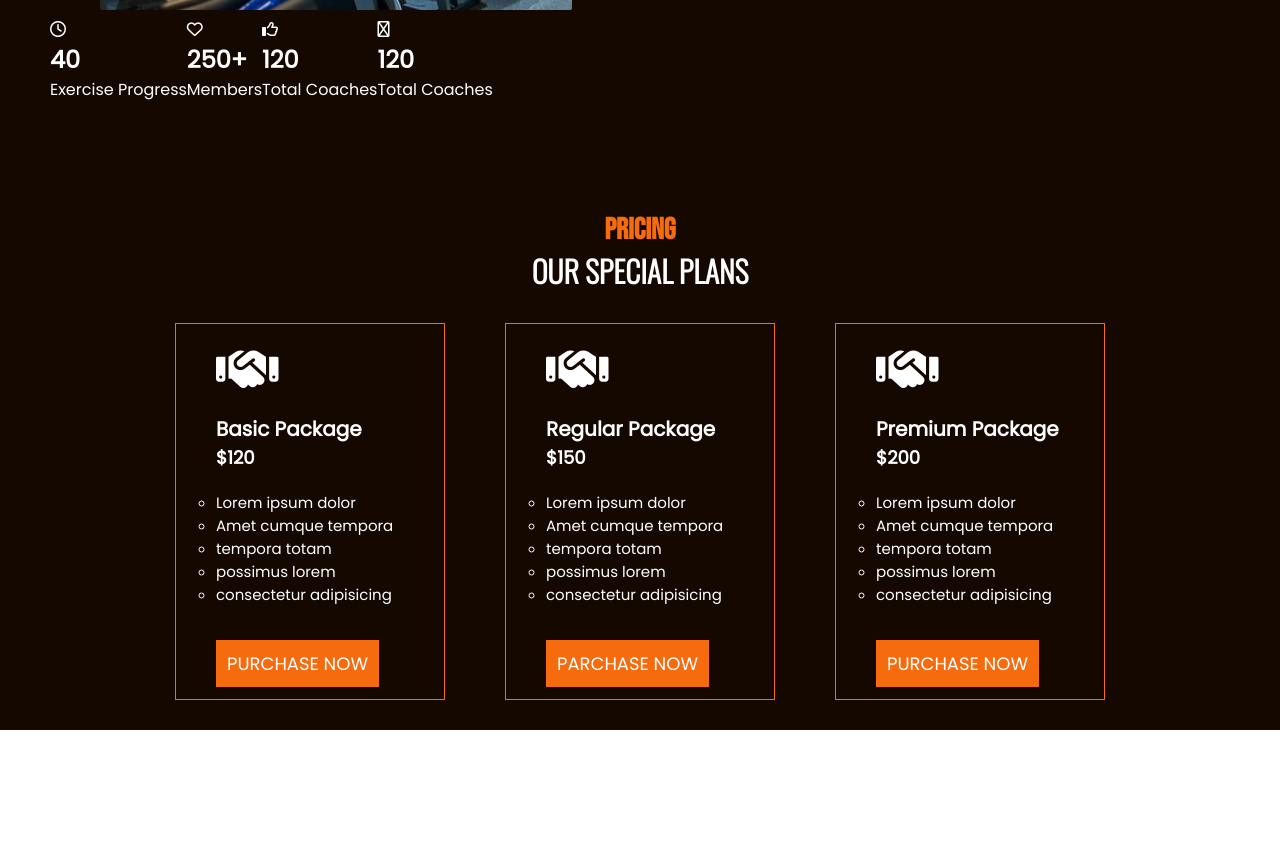
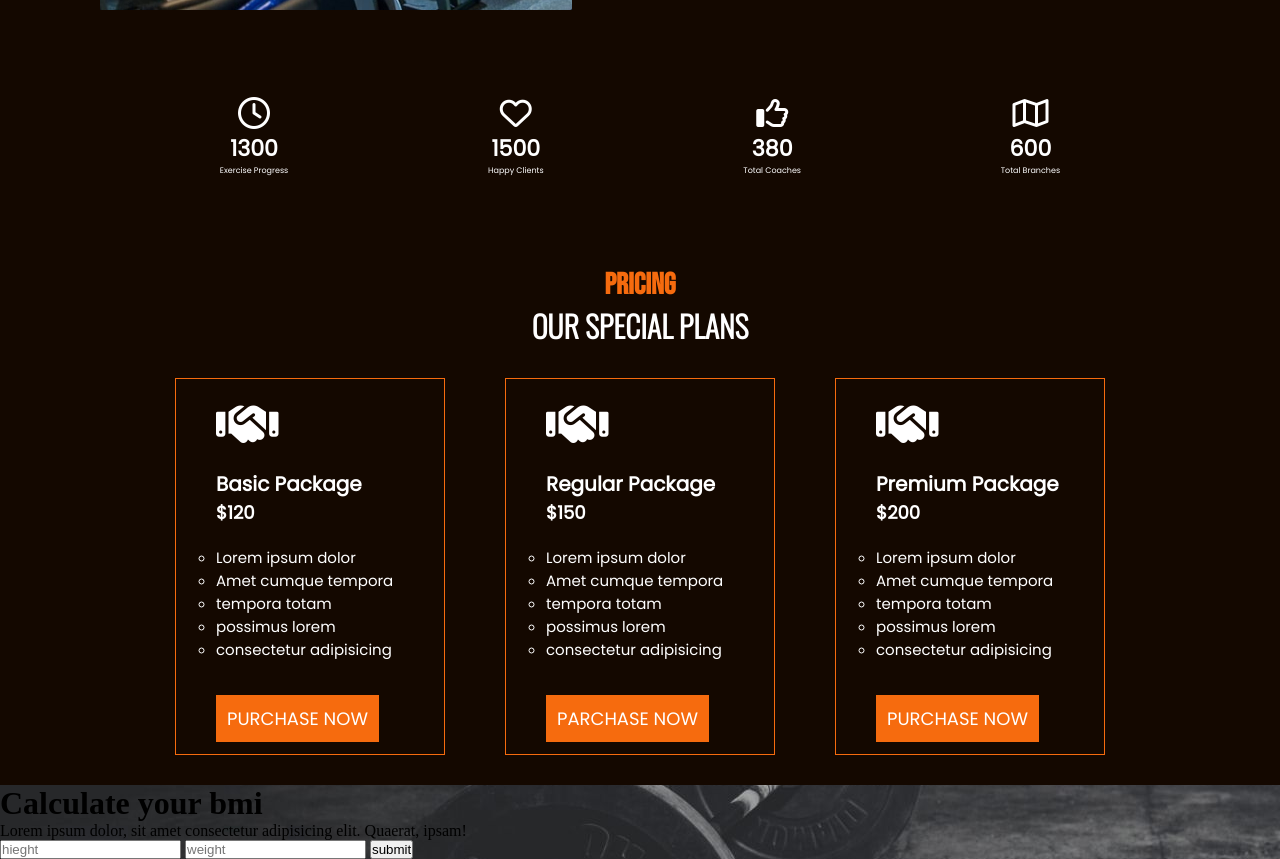
Before and after one commit to brightdartey/Fitness-website, a plain HTML site: page index.html in a window 1280 px wide. Shown: the part 1598-2457 px from the top of the page. Before the commit the page ends 2328 px from the top, so only its background shows below. Drawn offline with nearby package versions, Linux system fonts and the light colour scheme.

Commit message:
fixed about section

```diff
--- a/index.html
+++ b/index.html
@@ -108,29 +108,32 @@
                 <a href="#">Learn more</a>
             </div>
         </div>
+    </section>
+    <section class="data-section">
         <div id="data-point">
-            <div>
+            <div id="data">
                 <i class="far fa-clock"></i>
-                <h1>40</h1>
+                <h1>1300</h1>
                 <p>Exercise Progress</p>
             </div>
-            <div>
+            <div id="data">
                 <i class="far fa-heart"></i>
-                <h1>250+</h1>
-                <p>Members</p>
+                <h1>1500</h1>
+                <p>Happy Clients</p>
             </div>
-            <div>
+            <div id="data">
                 <i class="far fa-thumbs-up"></i>
-                <h1>120</h1>
+                <h1>380</h1>
                 <p>Total Coaches</p>
             </div>
-            <div>
-                <i class="far fa-diamond"></i>
-                <h1>120</h1>
-                <p>Total Coaches</p>
+            <div id="data">
+                <i class="far fa-map"></i>
+                <h1>600</h1>
+                <p>Total Branches</p>
             </div>
         </div>
     </section>
+
     <section class="program-section">
         <h3>Pricing</h3>
         <h1>Our Special Plans</h1>
@@ -175,8 +178,20 @@
                 <a href="#">Purchase Now</a>
             </div>
         </div>
+    </section class="bmi-section">
+        <div id="cal">
+            <h1>Calculate <span>your bmi</span></h1>
+            <p>Lorem ipsum dolor, sit amet consectetur
+                adipisicing elit. Quaerat, ipsam!
+            </p>
+                <input type="number" id="bmi-hieght" placeholder="hieght">
+                <input type="number" id="bmi-weight" placeholder="weight">
+                <input type="button" value="submit" id="submit-btn">
+        </div>
+
+    <section>
+
     </section>
-
 
 
     <script src="script.js"></script>
--- a/styles.css
+++ b/styles.css
@@ -266,8 +266,34 @@ body{
     padding: 10px;
 }
 
+.data-section {
+    background-color: #140800;
+    padding: 30px;
+}
+
 #data-point {
-    display: flex;
+    padding-left: 90px;
+    padding-right: 90px;
     color: #fff;
     font-family: 'Poppins';
+    display: flex;
+    justify-content: space-around;
 }
+
+#data  {
+    text-align: center;
+}
+#data i {
+    font-size: 32px;
+}
+#data h1 {
+    font-size: 22px;
+}
+#data p {
+    font-size: 8px;
+}
+
+.bmi-section {
+    background-color: #140800;
+    padding: 30px 40px 40px 30px;
+}
```
